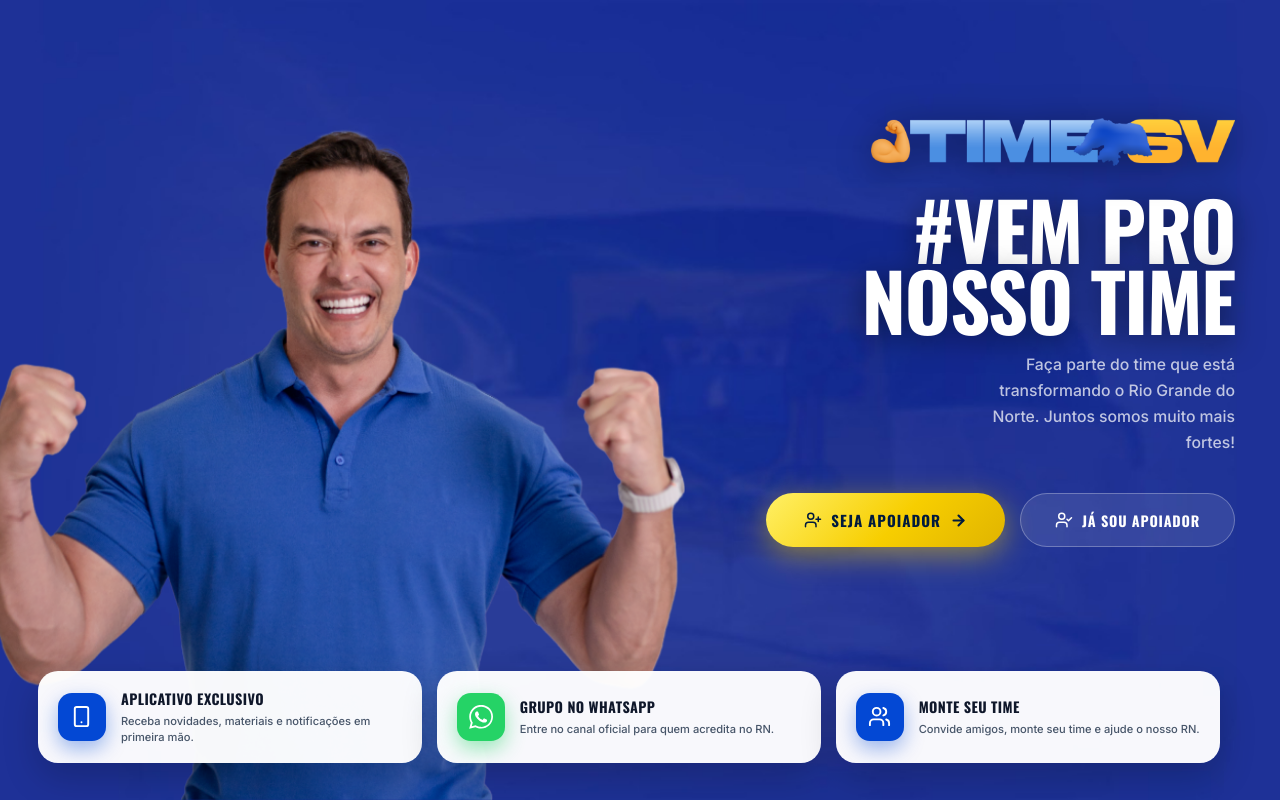
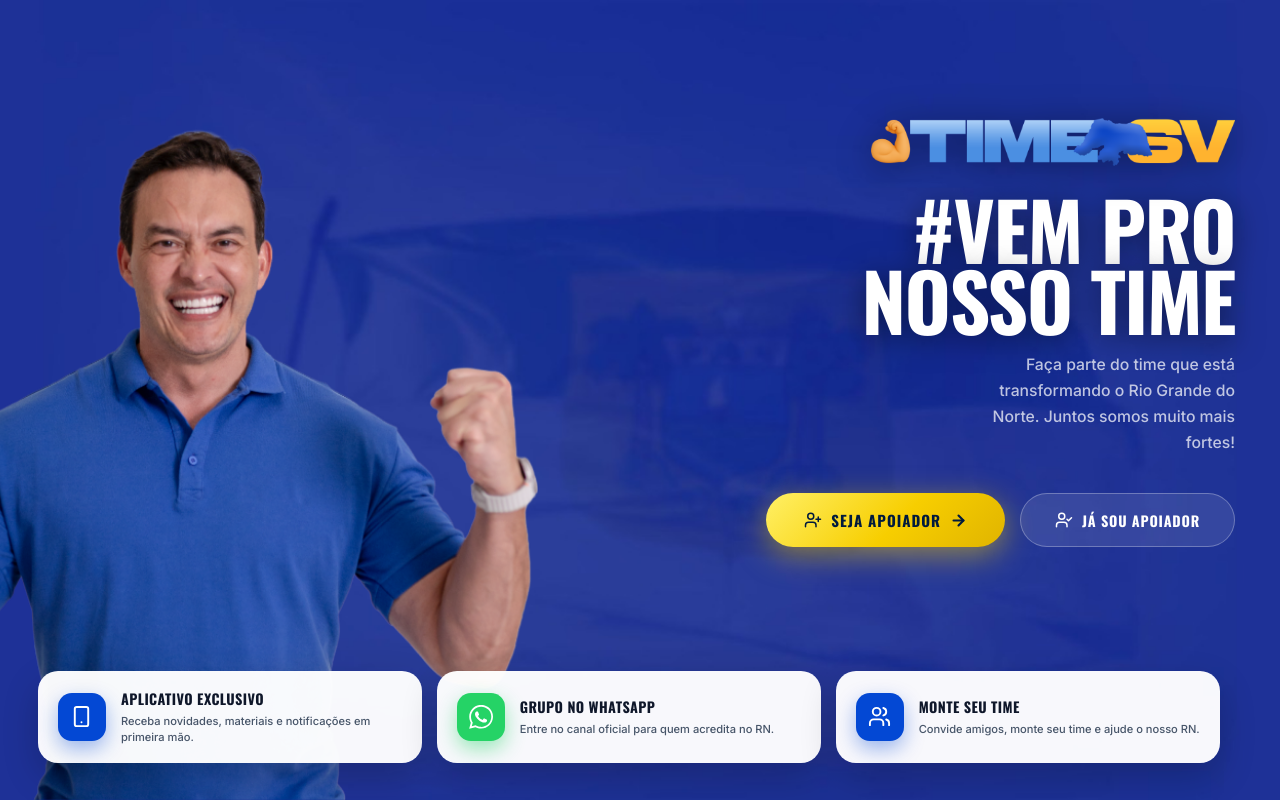
Before and after one commit to ReneBM/Apoiadores, a React (Vite) app in the folder frontend/: page /lp in a window 1280 px wide. Built offline with nearby package versions, Linux system fonts and the light colour scheme; no server answers; a web font is replaced by a local one.

Commit message:
style: LP - desloca a foto do senador para a direita da sua coluna (justifyContent flex-end)

```diff
--- a/frontend/src/pages/LandingPage.jsx
+++ b/frontend/src/pages/LandingPage.jsx
@@ -266,9 +266,8 @@ export default function LandingPage() {
           position: 'relative',
           display: 'flex',
           alignItems: 'flex-end',
-          justifyContent: 'flex-start',
-          paddingLeft: '0',
-          marginLeft: '-1.5rem',
+          justifyContent: 'flex-end',
+          paddingLeft: '4rem',
           overflow: 'visible',
           opacity: 0,
           animation: 'lpFadeInLeft 1.15s cubic-bezier(0.22,1,0.36,1) 0.15s forwards',
```
